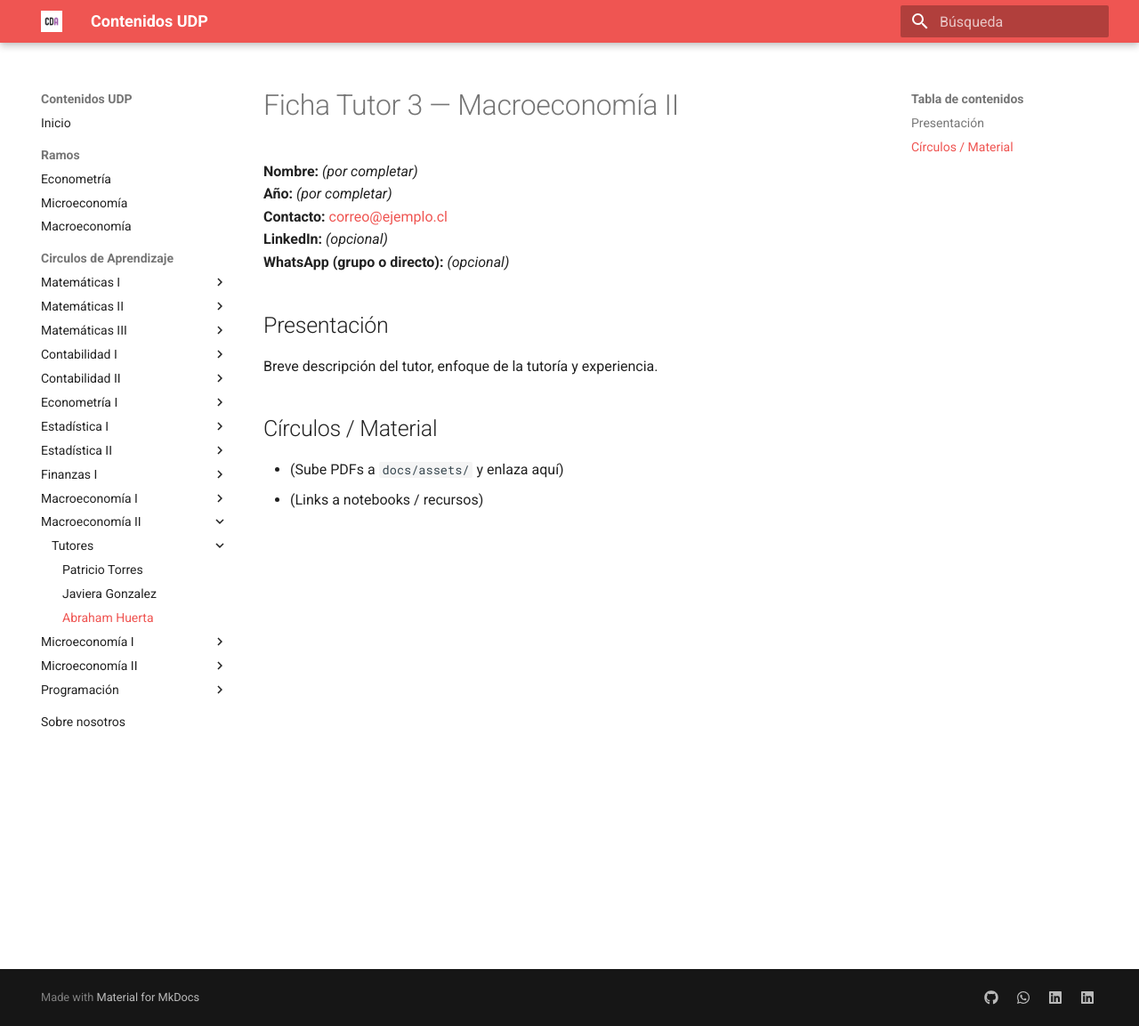
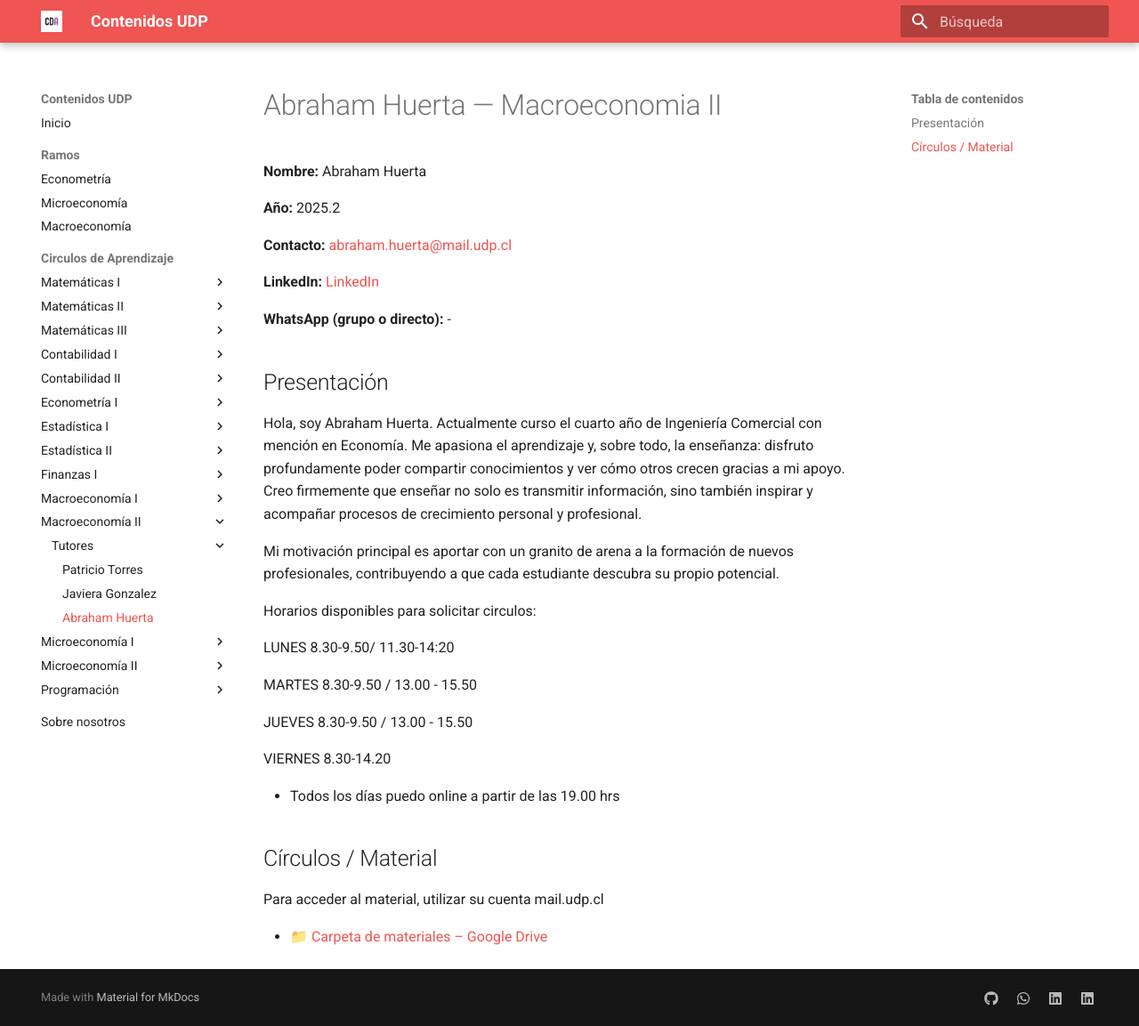
Before and after one commit to cda-fae/cda-fae, an MkDocs documentation site: the page built from docs/tutorias/macroeconomia-2/tutores/tutor3.md, in a window 1280 px wide and 1153 px high. Shown: the whole window at 89% size. Built offline with MkDocs 1.6.1 and Material for MkDocs 9.7.7, drawn with Linux system fonts in a browser that asks for light colours.

Commit message:
perfil abraham macro2

```diff
--- a/docs/tutorias/macroeconomia-2/tutores/tutor3.md
+++ b/docs/tutorias/macroeconomia-2/tutores/tutor3.md
@@ -1,14 +1,34 @@
-# Ficha Tutor 3 — Macroeconomía II
+# Abraham Huerta — Macroeconomia II
 
-**Nombre:** _(por completar)_
-**Año:** _(por completar)_
-**Contacto:** [correo@ejemplo.cl](mailto:correo@ejemplo.cl)
-**LinkedIn:** _(opcional)_
-**WhatsApp (grupo o directo):** _(opcional)_
+**Nombre:** Abraham Huerta
+
+**Año:** 2025.2
+
+**Contacto:** [abraham.huerta@mail.udp.cl](mailto:abraham.huerta@mail.udp.cl?subject=Consulta%20Tutor%C3%ADas%20Microeconomia2%20I)
+
+**LinkedIn:** [LinkedIn](https://www.linkedin.com/in/abrahamantoniohuertamiranda?utm_source=share&utm_campaign=share_via&utm_content=profile&utm_medium=ios_app)
+
+**WhatsApp (grupo o directo):** -
 
 ## Presentación
-Breve descripción del tutor, enfoque de la tutoría y experiencia.
+Hola, soy Abraham Huerta.
+Actualmente curso el cuarto año de Ingeniería Comercial con mención en Economía. Me apasiona el aprendizaje y, sobre todo, la enseñanza: disfruto profundamente poder compartir conocimientos y ver cómo otros crecen gracias a mi apoyo. Creo firmemente que enseñar no solo es transmitir información, sino también inspirar y acompañar procesos de crecimiento personal y profesional.
+
+Mi motivación principal es aportar con un granito de arena a la formación de nuevos profesionales, contribuyendo a que cada estudiante descubra su propio potencial.
+
+Horarios disponibles para solicitar circulos:
+
+LUNES 8.30-9.50/ 11.30-14:20
+
+MARTES 8.30-9.50 / 13.00 - 15.50
+
+JUEVES 8.30-9.50 / 13.00 - 15.50
+
+VIERNES 8.30-14.20
+
+* Todos los días puedo online a partir de las 19.00 hrs
 
 ## Círculos / Material
-- (Sube PDFs a `docs/assets/` y enlaza aquí)
-- (Links a notebooks / recursos)
+Para acceder al material, utilizar su cuenta mail.udp.cl
+
+-  📁 [Carpeta de materiales – Google Drive](https://drive.google.com/drive/folders/1stnzGMj4TV2iq00oNgL7y-xsIHkDGCoD?usp=sharing)
```
